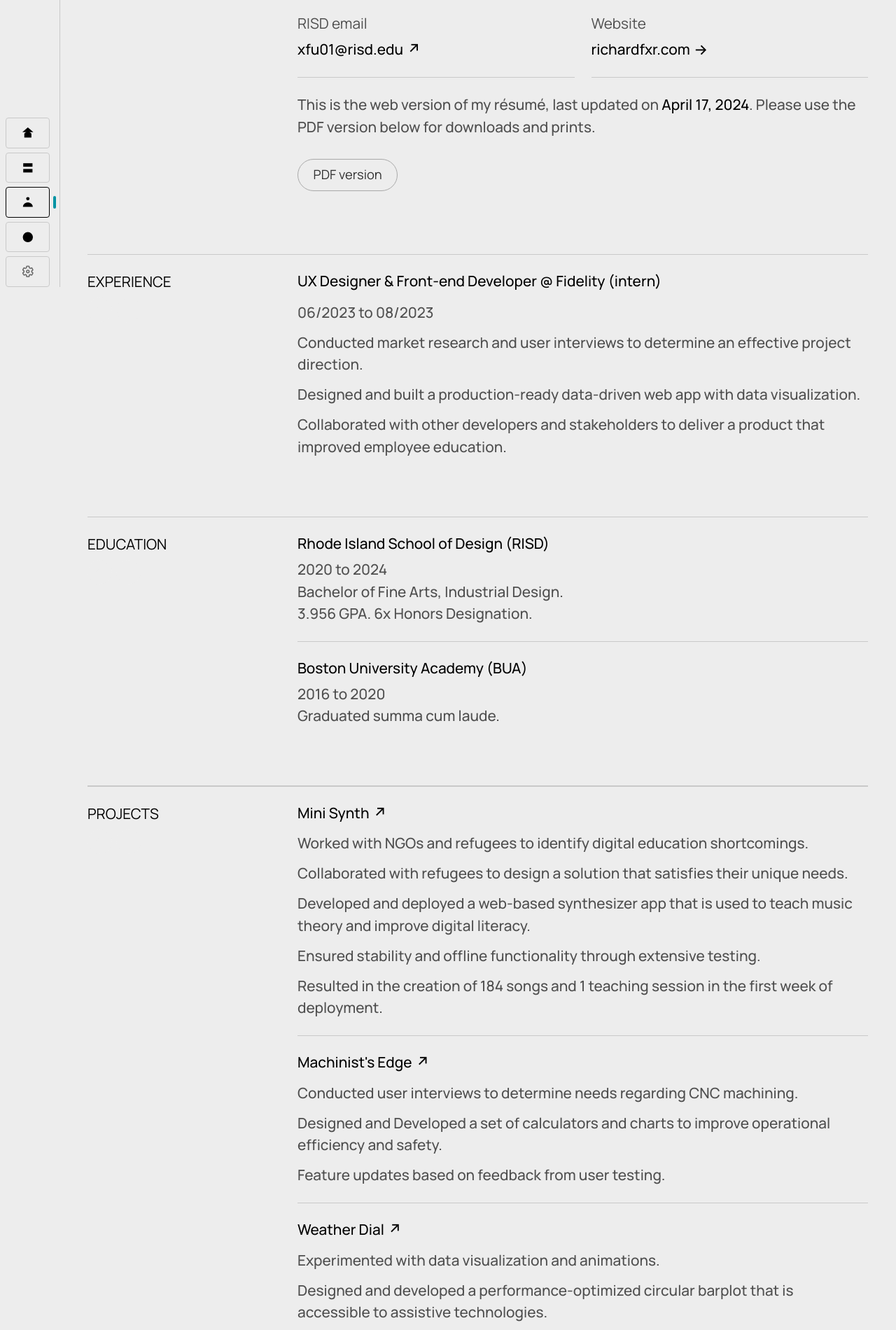
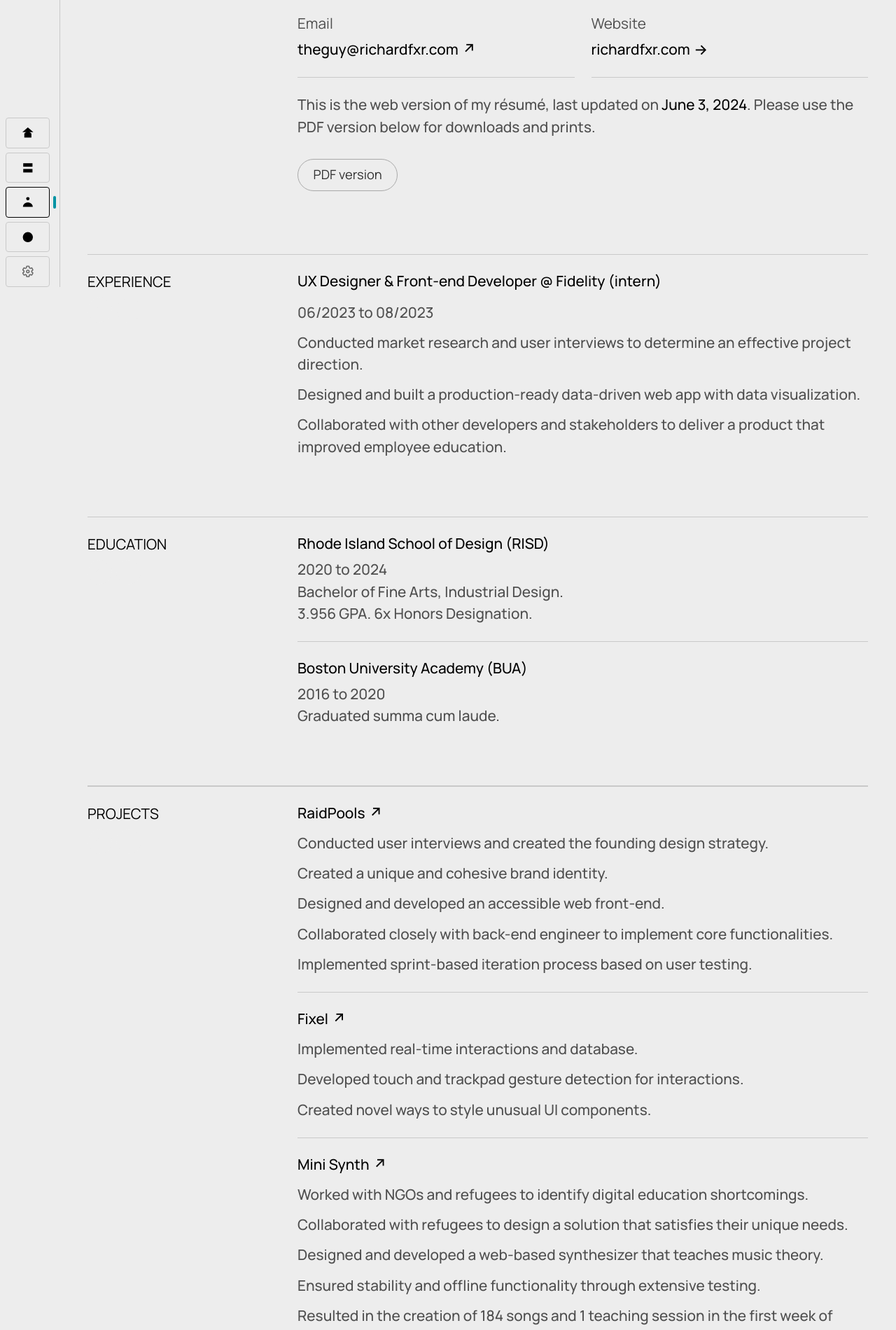
Before and after one commit to richardfxr/richardfxr, a Next.js app: page /about/resume in a window 1280 px wide. Shown: the part 360-2260 px from the top of the page at 70% size. Built offline with nearby package versions, Linux system fonts and the light colour scheme.

Commit message:
🔵RCT: update /about/resume page

```diff
--- a/pages/about/resume.js
+++ b/pages/about/resume.js
@@ -47,8 +47,8 @@ export default function Resume() {
                             <dd>Richard</dd>
                         </div>
                         <div>
-                            <dt>RISD email</dt>
-                            <dd><UnderlinedLink href="mailto:xfu01@risd.edu?subject=A%20Witty%20Title" target="_blank" styling="block">xfu01@risd.edu</UnderlinedLink></dd>
+                            <dt>Email</dt>
+                            <dd><UnderlinedLink href="mailto:theguy@richardfxr.com?subject=A%20Witty%20Title" target="_blank" styling="block">theguy@richardfxr.com</UnderlinedLink></dd>
                         </div>
                         <div>
                             <dt>Website</dt>
@@ -56,7 +56,7 @@ export default function Resume() {
                         </div>
                     </dl>
 
-                    <p className='md first'>This is the web version of my résumé, last updated on <em>April 17, 2024</em>. Please use the PDF version below for downloads and prints.</p>
+                    <p className='md first'>This is the web version of my résumé, last updated on <em>June 3, 2024</em>. Please use the PDF version below for downloads and prints.</p>
                     <Button href="/RichardFu-resume.pdf" target="_blank" styling="sm">PDF version</Button>
                 </Section>
 
@@ -64,11 +64,11 @@ export default function Resume() {
                     <Logo />
                     <div className="name">
                         <h1>Richard (Xiangrui) Fu</h1>
-                        <p>UI/UX designer & front-end developer @ RISD</p>
+                        <p>UI/UX designer & front-end developer</p>
                     </div>
                     <div className="contactInfo">
                         <p><a href="https://www.richardfxr.com/" target="_blank">richardfxr.com</a></p>
-                        <p><a href="mailto:xfu01@risd.edu?subject=A%20Witty%20Title" target="_blank">xfu01@risd.edu</a></p>
+                        <p><a href="mailto:theguy@richardfxr.com?subject=A%20Witty%20Title" target="_blank">theguy@richardfxr.com</a></p>
                     </div>
                 </header>
 
@@ -111,33 +111,36 @@ export default function Resume() {
                 <Section sections={sections} index={3} skipLinkHidden>
                     <dl className="oneCol dlList detailed">
                         <div>
-                            <dt><UnderlinedLink href="https://www.machinists-edge.com/" target="_blank" print="mini-synth.app">Mini Synth</UnderlinedLink></dt>
+                            <dt><UnderlinedLink href="https://testing.raidpools.gg/" target="_blank" print="testing.raidpools.gg">RaidPools</UnderlinedLink></dt>
+                            <dd>
+                                <ul className="bulletPoints">
+                                    <li>Conducted user interviews and created the founding design strategy.</li>
+                                    <li>Created a unique and cohesive brand identity.</li>
+                                    <li>Designed and developed an accessible web front-end.</li>
+                                    <li>Collaborated closely with back-end engineer to implement core functionalities.</li>
+                                    <li>Implemented sprint-based iteration process based on user testing.</li>
+                                </ul>
+                            </dd>
+                        </div>
+                        <div>
+                            <dt><UnderlinedLink href="https://www.fixel.io/canvas/1" target="_blank" print="fixel.io/canvas/1">Fixel</UnderlinedLink></dt>
+                            <dd>
+                                <ul className="bulletPoints">
+                                    <li>Implemented real-time interactions and database.</li>
+                                    <li>Developed touch and trackpad gesture detection for interactions.</li>
+                                    <li>Created novel ways to style unusual UI components.</li>
+                                </ul>
+                            </dd>
+                        </div>
+                        <div>
+                            <dt><UnderlinedLink href="https://www.mini-synth.app/" target="_blank" print="mini-synth.app">Mini Synth</UnderlinedLink></dt>
                             <dd>
                                 <ul className="bulletPoints">
                                     <li>Worked with NGOs and refugees to identify digital education shortcomings.</li>
                                     <li>Collaborated with refugees to design a solution that satisfies their unique needs.</li>
-                                    <li>Developed and deployed a web-based synthesizer app that is used to teach music theory and improve digital literacy.</li>
+                                    <li>Designed and developed a web-based synthesizer that teaches music theory.</li>
                                     <li>Ensured stability and offline functionality through extensive testing.</li>
                                     <li>Resulted in the creation of 184 songs and 1 teaching session in the first week of deployment.</li>
-                                </ul>
-                            </dd>
-                        </div>
-                        <div>
-                            <dt><UnderlinedLink href="https://www.machinists-edge.com/" target="_blank" print="machinists-edge.com">Machinist&#39;s Edge</UnderlinedLink></dt>
-                            <dd>
-                                <ul className="bulletPoints">
-                                    <li>Conducted user interviews to determine needs regarding CNC machining.</li>
-                                    <li>Designed and Developed a set of calculators and charts to improve operational efficiency and safety.</li>
-                                    <li>Feature updates based on feedback from user testing.</li>
-                                </ul>
-                            </dd>
-                        </div>
-                        <div>
-                            <dt><UnderlinedLink href="https://weatherdial.richardfxr.com/" target="_blank" print="weatherdial.richardfxr.com">Weather Dial</UnderlinedLink></dt>
-                            <dd>
-                                <ul className="bulletPoints">
-                                    <li>Experimented with data visualization and animations.</li>
-                                    <li>Designed and developed a performance-optimized circular barplot that is accessible to assistive technologies.</li>
                                 </ul>
                             </dd>
                         </div>
```
Also changed, not shown: 1 other file (tests, documents, lock files or other folders).
